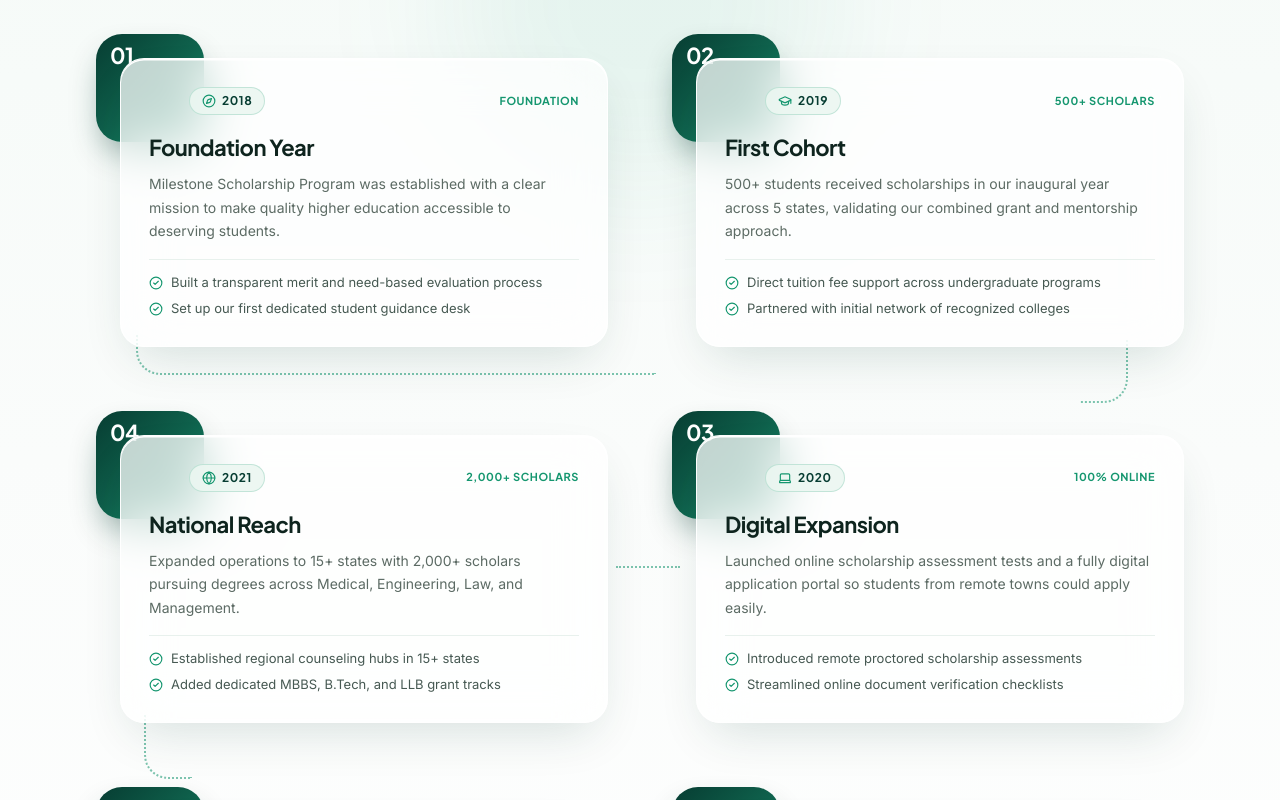
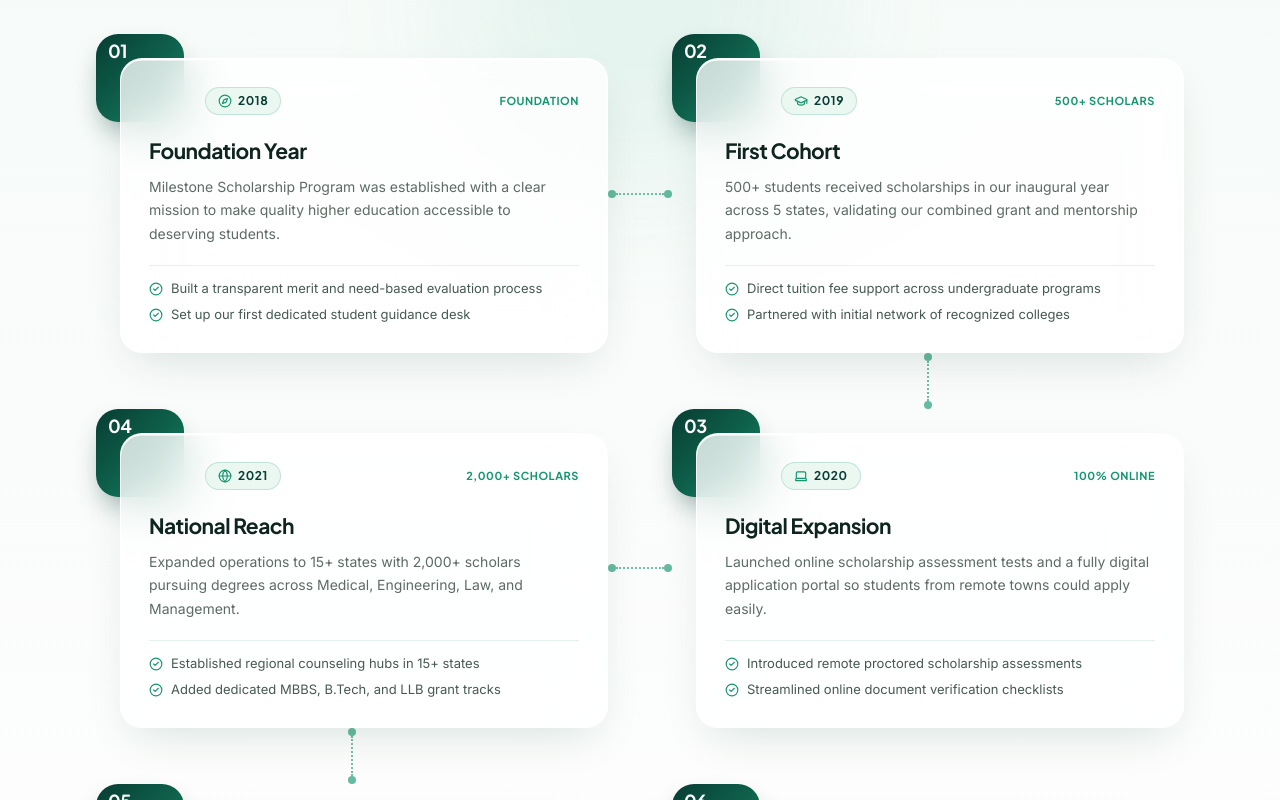
Before and after one commit to mannbond007/milestone, a Next.js app: page /about in a window 1280 px wide. Shown: the part 4620-5420 px from the top of the page. Built offline with nearby package versions, Linux system fonts and the light colour scheme; no server answers.

Commit message:
Fix dotted snake connector gaps, explicit Tailwind order classes, and badge corner overlap

```diff
--- a/src/app/about/page.tsx
+++ b/src/app/about/page.tsx
@@ -684,76 +684,95 @@ export default function AboutPage() {
           </ScrollReveal>
 
           {/* 2-Column Snake Glassmorphic Journey Grid */}
-          <div className="relative grid grid-cols-1 gap-x-12 gap-y-12 lg:grid-cols-2 lg:gap-x-16 lg:gap-y-16">
+          <div className="relative grid grid-cols-1 gap-y-10 lg:grid-cols-2 lg:gap-x-16 lg:gap-y-14">
             {milestones.map((item, i) => {
               const num = String(i + 1).padStart(2, "0");
               const Icon = item.icon;
-              // Snake ordering on desktop: 01 -> 02, 04 <- 03, 05 -> 06 (chronological on mobile)
-              const desktopOrderClass =
-                i === 2
-                  ? "lg:order-4"
-                  : i === 3
-                  ? "lg:order-3"
-                  : i === 4
-                  ? "lg:order-5"
-                  : i === 5
-                  ? "lg:order-6"
-                  : `lg:order-${i + 1}`;
+              // Explicit static Tailwind classes so desktop snakes cleanly: 01 -> 02 ↓ 03 -> 04 ↓ 05 -> 06
+              const desktopOrderClass = [
+                "lg:order-1",
+                "lg:order-2",
+                "lg:order-4",
+                "lg:order-3",
+                "lg:order-5",
+                "lg:order-6",
+              ][i];
 
               return (
                 <ScrollReveal
                   key={item.year}
                   delay={i * 0.06}
-                  className={`relative ${desktopOrderClass}`}
+                  className={`relative h-full ${desktopOrderClass}`}
                 >
-                  <div className="group relative pl-5 pt-5 sm:pl-6 sm:pt-6">
-                    {/* Dotted Snake Connector Paths (Desktop) */}
+                  <div className="group relative h-full pl-5 pt-5 sm:pl-6 sm:pt-6">
+                    {/* Exact Gutter-Matched Dotted Connectors (Desktop, zero gap & zero card overlap) */}
                     {i === 0 && (
                       <div
                         aria-hidden="true"
-                        className="pointer-events-none absolute -bottom-7 left-10 -right-12 hidden h-10 rounded-bl-[24px] border-b-2 border-l-2 border-dotted border-[#15966F]/55 lg:block"
-                      />
+                        className="pointer-events-none absolute -right-16 top-1/2 hidden w-16 -translate-y-1/2 items-center lg:flex"
+                      >
+                        <span className="h-2 w-2 shrink-0 rounded-full bg-[#15966F]/65" />
+                        <span className="flex-1 border-t-2 border-dotted border-[#15966F]/60" />
+                        <span className="h-2 w-2 shrink-0 rounded-full bg-[#15966F]/65" />
+                      </div>
                     )}
                     {i === 1 && (
                       <div
                         aria-hidden="true"
-                        className="pointer-events-none absolute -bottom-14 right-14 hidden h-16 w-12 rounded-br-[24px] border-b-2 border-r-2 border-dotted border-[#15966F]/55 lg:block"
-                      />
+                        className="pointer-events-none absolute -bottom-14 left-1/2 hidden h-14 -translate-x-1/2 flex-col items-center lg:flex"
+                      >
+                        <span className="h-2 w-2 shrink-0 rounded-full bg-[#15966F]/65" />
+                        <span className="flex-1 border-l-2 border-dotted border-[#15966F]/60" />
+                        <span className="h-2 w-2 shrink-0 rounded-full bg-[#15966F]/65" />
+                      </div>
                     )}
                     {i === 2 && (
                       <div
                         aria-hidden="true"
-                        className="pointer-events-none absolute -left-14 top-1/2 hidden w-16 -translate-y-1/2 border-t-2 border-dotted border-[#15966F]/55 lg:block"
-                      />
+                        className="pointer-events-none absolute -left-16 top-1/2 hidden w-16 -translate-y-1/2 items-center lg:flex"
+                      >
+                        <span className="h-2 w-2 shrink-0 rounded-full bg-[#15966F]/65" />
+                        <span className="flex-1 border-t-2 border-dotted border-[#15966F]/60" />
+                        <span className="h-2 w-2 shrink-0 rounded-full bg-[#15966F]/65" />
+                      </div>
                     )}
                     {i === 3 && (
                       <div
                         aria-hidden="true"
-                        className="pointer-events-none absolute -bottom-14 left-12 hidden h-16 w-12 rounded-bl-[24px] border-b-2 border-l-2 border-dotted border-[#15966F]/55 lg:block"
-                      />
+                        className="pointer-events-none absolute -bottom-14 left-1/2 hidden h-14 -translate-x-1/2 flex-col items-center lg:flex"
+                      >
+                        <span className="h-2 w-2 shrink-0 rounded-full bg-[#15966F]/65" />
+                        <span className="flex-1 border-l-2 border-dotted border-[#15966F]/60" />
+                        <span className="h-2 w-2 shrink-0 rounded-full bg-[#15966F]/65" />
+                      </div>
                     )}
                     {i === 4 && (
                       <div
                         aria-hidden="true"
-                        className="pointer-events-none absolute -right-14 top-1/2 hidden w-16 -translate-y-1/2 border-t-2 border-dotted border-[#15966F]/55 lg:block"
-                      />
+                        className="pointer-events-none absolute -right-16 top-1/2 hidden w-16 -translate-y-1/2 items-center lg:flex"
+                      >
+                        <span className="h-2 w-2 shrink-0 rounded-full bg-[#15966F]/65" />
+                        <span className="flex-1 border-t-2 border-dotted border-[#15966F]/60" />
+                        <span className="h-2 w-2 shrink-0 rounded-full bg-[#15966F]/65" />
+                      </div>
                     )}
 
-                    {/* Overlapping Deep Emerald-Forest Squircle Badge (Blurs smoothly through glass card) */}
+                    {/* Overlapping Deep Emerald-Forest Squircle Badge (Proportioned cleanly behind corner) */}
                     <div
                       aria-hidden="true"
-                      className="absolute left-0 top-0 z-0 flex h-[108px] w-[108px] items-start justify-start rounded-[26px] bg-gradient-to-br from-[#073D32] via-[#0F614C] to-[#15966F] pl-3.5 pt-2.5 shadow-[0_16px_32px_-8px_rgba(7,61,50,0.45)] transition-transform duration-300 group-hover:-translate-y-1 group-hover:scale-[1.03] dark:from-[#15966F] dark:via-[#0D5A46] dark:to-[#073D32]"
+                      className="absolute left-0 top-0 z-0 flex h-[88px] w-[88px] items-start justify-start rounded-[22px] bg-gradient-to-br from-[#073D32] via-[#0F614C] to-[#15966F] pl-3 pt-2 shadow-[0_14px_28px_-8px_rgba(7,61,50,0.45)] transition-transform duration-300 group-hover:-translate-y-1 dark:from-[#15966F] dark:via-[#0D5A46] dark:to-[#073D32]"
                     >
-                      <span className="font-heading text-[22px] font-bold leading-none tracking-tight text-white">
+                      <span className="font-heading text-[18px] font-bold leading-none tracking-tight text-white">
                         {num}
                       </span>
                     </div>
 
-                    {/* Frosted Translucent Glass Card */}
-                    <div className="relative z-10 overflow-hidden rounded-[24px] border border-white/95 bg-white/75 p-6 shadow-[0_20px_50px_-14px_rgba(7,61,50,0.16),inset_0_1.5px_0_rgba(255,255,255,1)] backdrop-blur-xl transition-all duration-300 group-hover:-translate-y-1 group-hover:border-[#15966F]/35 group-hover:bg-white/85 group-hover:shadow-[0_28px_56px_-14px_rgba(7,61,50,0.22)] sm:p-7 dark:border-[#1E3B32]/90 dark:bg-[#0D1E19]/80 dark:shadow-[0_20px_48px_-14px_rgba(0,0,0,0.5)]">
-                      {/* Header Row inside Glass Card */}
-                      <div className="flex items-center justify-between gap-3 pl-10">
-                        <span className="inline-flex items-center gap-1.5 rounded-full border border-[#15966F]/20 bg-[#EBF7F1]/90 px-3 py-1 font-heading text-[12px] font-bold tracking-wider text-[#073D32] dark:border-[#34D399]/25 dark:bg-[#132E26] dark:text-[#6EE7B7]">
+                    {/* Equal-Height Frosted Translucent Glass Card */}
+                    <div className="relative z-10 flex h-full flex-col justify-between overflow-hidden rounded-[22px] border border-white/95 bg-white/78 p-6 shadow-[0_18px_46px_-14px_rgba(7,61,50,0.15),inset_0_1.5px_0_rgba(255,255,255,1)] backdrop-blur-xl transition-all duration-300 group-hover:-translate-y-1 group-hover:border-[#15966F]/35 group-hover:bg-white/88 group-hover:shadow-[0_26px_54px_-14px_rgba(7,61,50,0.22)] sm:p-7 dark:border-[#1E3B32]/90 dark:bg-[#0D1E19]/82 dark:shadow-[0_20px_48px_-14px_rgba(0,0,0,0.5)]">
+                      <div>
+                        {/* Header Row offset cleanly past the frosted corner */}
+                        <div className="flex items-center justify-between gap-3 pl-14">
+                          <span className="inline-flex items-center gap-1.5 rounded-full border border-[#15966F]/20 bg-[#EBF7F1] px-3 py-1 font-heading text-[12px] font-bold tracking-wider text-[#073D32] dark:border-[#34D399]/25 dark:bg-[#132E26] dark:text-[#6EE7B7]">
                             <Icon className="h-3.5 w-3.5 text-[#15966F] dark:text-[#34D399]" />
                             <span>{item.year}</span>
                           </span>
@@ -763,15 +782,16 @@ export default function AboutPage() {
                           </span>
                         </div>
 
-                      <h3 className="mt-4 font-heading text-[20px] font-bold tracking-tight text-[#0E241E] sm:text-[22px] dark:text-white">
+                        <h3 className="mt-5 font-heading text-[20px] font-bold tracking-tight text-[#0E241E] sm:text-[21px] dark:text-white">
                           {item.title}
                         </h3>
 
                         <p className="mt-2 text-[14px] leading-[1.68] text-[#5C6B64] dark:text-[#A0B3AC]">
                           {item.description}
                         </p>
+                      </div>
 
-                      <ul className="mt-4 space-y-2 border-t border-[#E6F0EC]/90 pt-3.5 dark:border-[#18332B]">
+                      <ul className="mt-5 space-y-2 border-t border-[#E6F0EC] pt-3.5 dark:border-[#18332B]">
                         {item.points.map((pt) => (
                           <li
                             key={pt}
```
Lines whose indentation alone changed are shown as unchanged.
